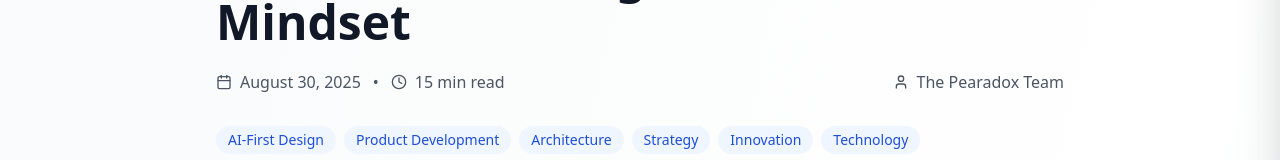
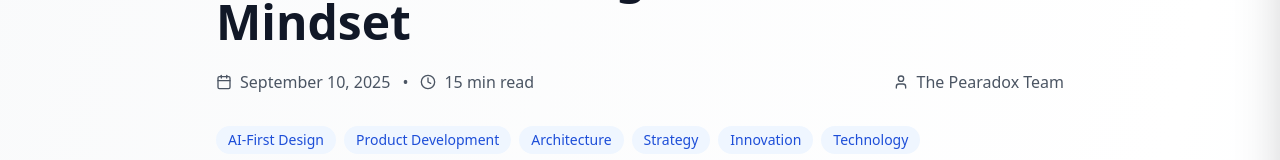
Before and after one commit to parizob/Peardox-2.0, a React (Vite) app: page /blog/ai-first-mindset-ferrari-engine in a window 1280 px wide. Shown: the part 326-486 px from the top of the page. Built offline with nearby package versions, Linux system fonts and the light colour scheme; no server answers; the database is empty.

Commit message:
date changes

```diff
--- a/src/pages/Blog.jsx
+++ b/src/pages/Blog.jsx
@@ -369,7 +369,7 @@ The future belongs to those who build around intelligence—not those who bolt i
 *Because when intelligence becomes your engine, everything becomes possible.*
       `,
       author: "The Pearadox Team",
-      date: "2025-08-30",
+      date: "2025-09-10",
       readTime: "15 min read",
       tags: ["AI-First Design", "Product Development", "Architecture", "Strategy", "Innovation", "Technology"],
       featured: true
--- a/src/pages/BlogPost.jsx
+++ b/src/pages/BlogPost.jsx
@@ -49,7 +49,7 @@ const BlogPost = () => {
       slug: "ai-first-mindset-ferrari-engine",
       excerpt: "Traditional software development approaches are like putting truck engines in racing cars—they work, but they're fundamentally mismatched. When AI is your engine, everything about how you build, design, and think about products must change.",
       author: "The Pearadox Team",
-      date: "2025-08-30",
+      date: "2025-09-10",
       readTime: "15 min read",
       tags: ["AI-First Design", "Product Development", "Architecture", "Strategy", "Innovation", "Technology"],
       featured: true
@@ -440,7 +440,7 @@ const BlogPost = () => {
                           </div>
                           <div>
                             <p className="text-green-700 text-sm mb-2"><strong>Right:</strong></p>
-                            <p className="text-green-600 text-sm italic">"Let's reimagine this problem assuming infinite intelligence"</p>
+                            <p className="text-green-600 text-sm italic">"Let's approach this problem assuming infinite intelligence"</p>
                           </div>
                         </div>
                       </div>
```
